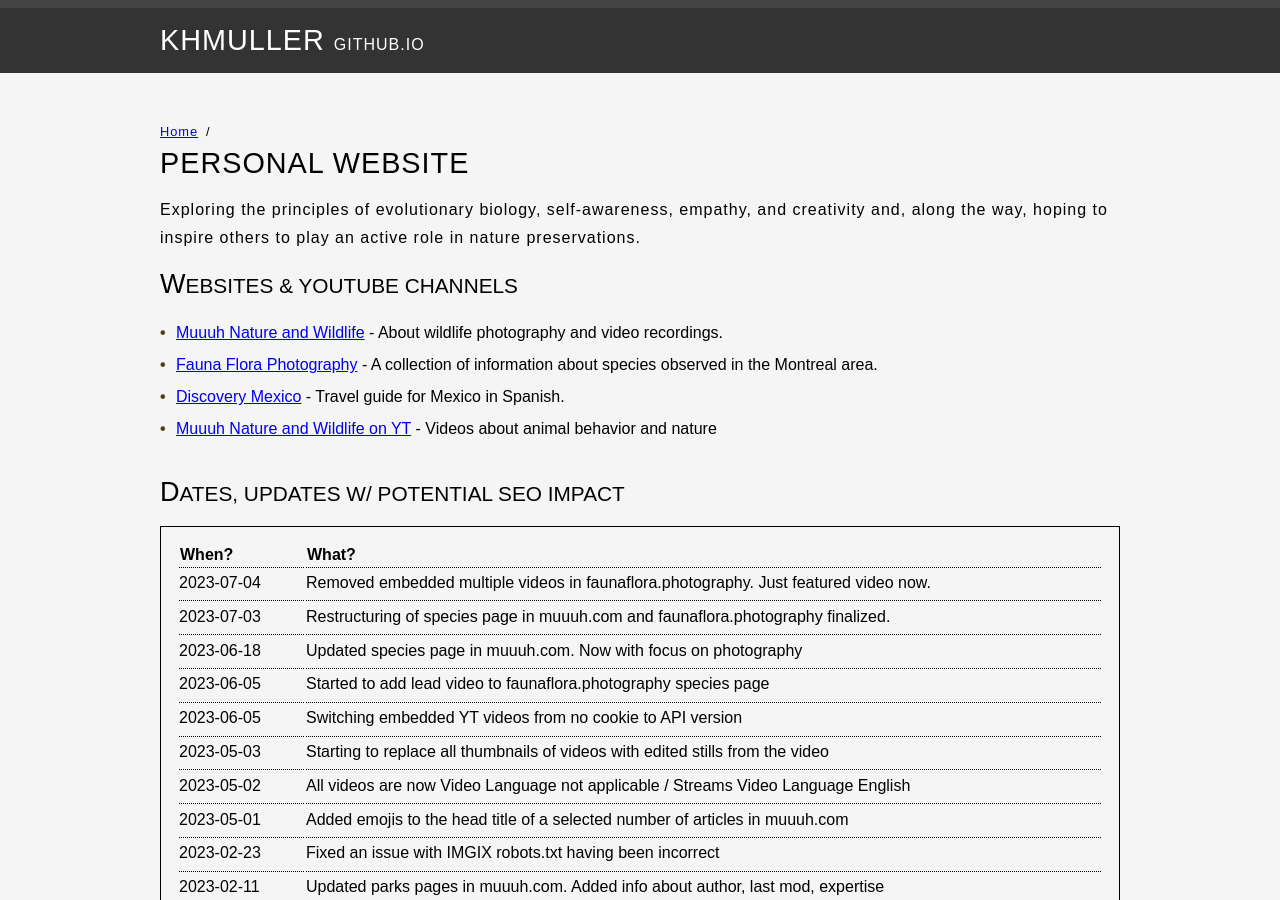
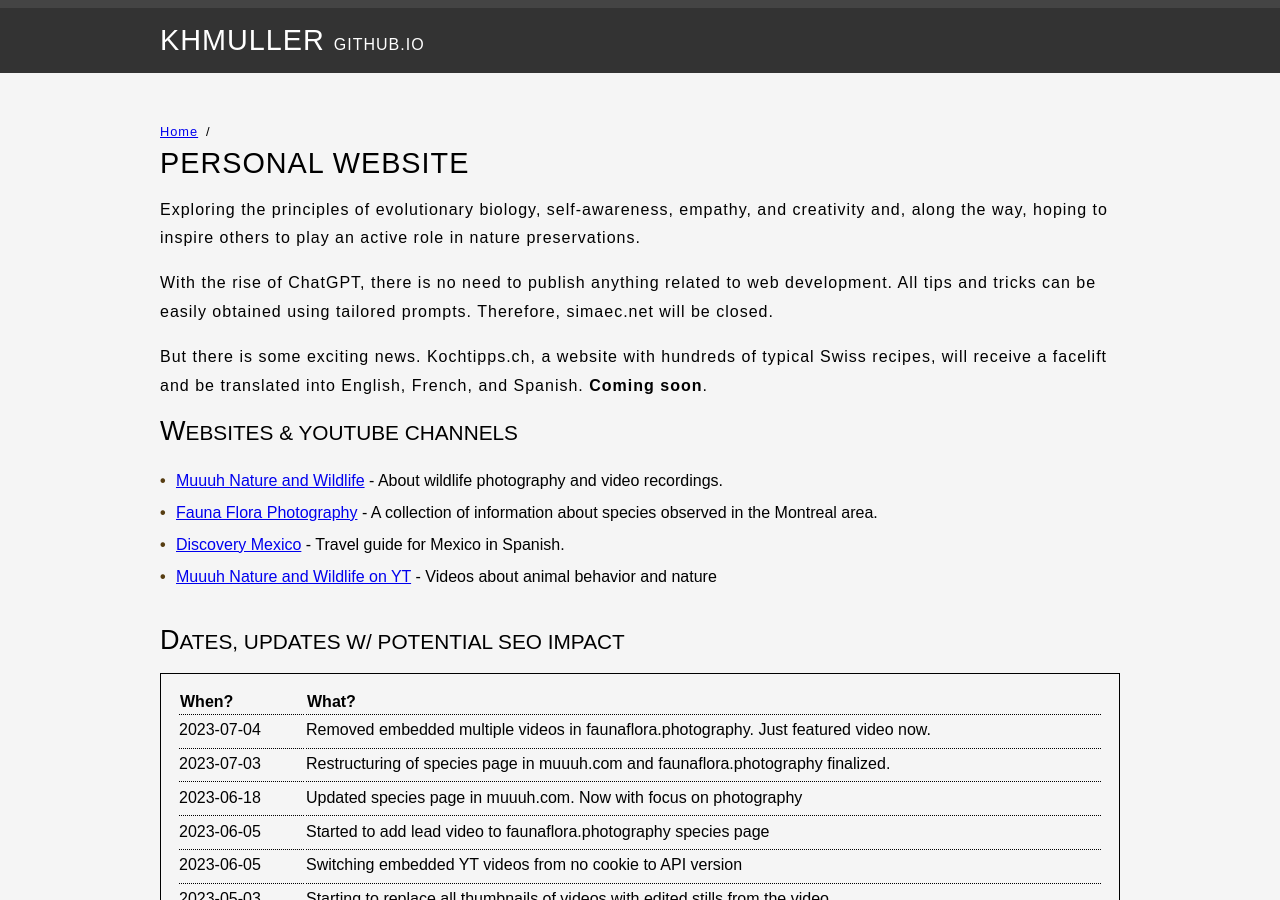
Before and after one commit to KHMuller/khmuller.github.io, a Jekyll site: the page built from index.md, in a window 1280 px wide and 900 px high. Built offline with Jekyll 4.4.1, drawn with Linux system fonts in a browser that asks for light colours.

Commit message:
Mini Update 2

```diff
--- a/index.md
+++ b/index.md
@@ -8,6 +8,10 @@ canonical: https://khmuller.github.io
 # Personal Website
 
 Exploring the principles of evolutionary biology, self-awareness, empathy, and creativity and, along the way, hoping to inspire others to play an active role in nature preservations.
+
+With the rise of ChatGPT, there is no need to publish anything related to web development. All tips and tricks can be easily obtained using tailored prompts. Therefore, simaec.net will be closed.
+
+But there is some exciting news. Kochtipps.ch, a website with hundreds of typical Swiss recipes, will receive a facelift and be translated into English, French, and Spanish. **Coming soon**.
 
 ## Websites &amp; YouTube Channels
 
```
